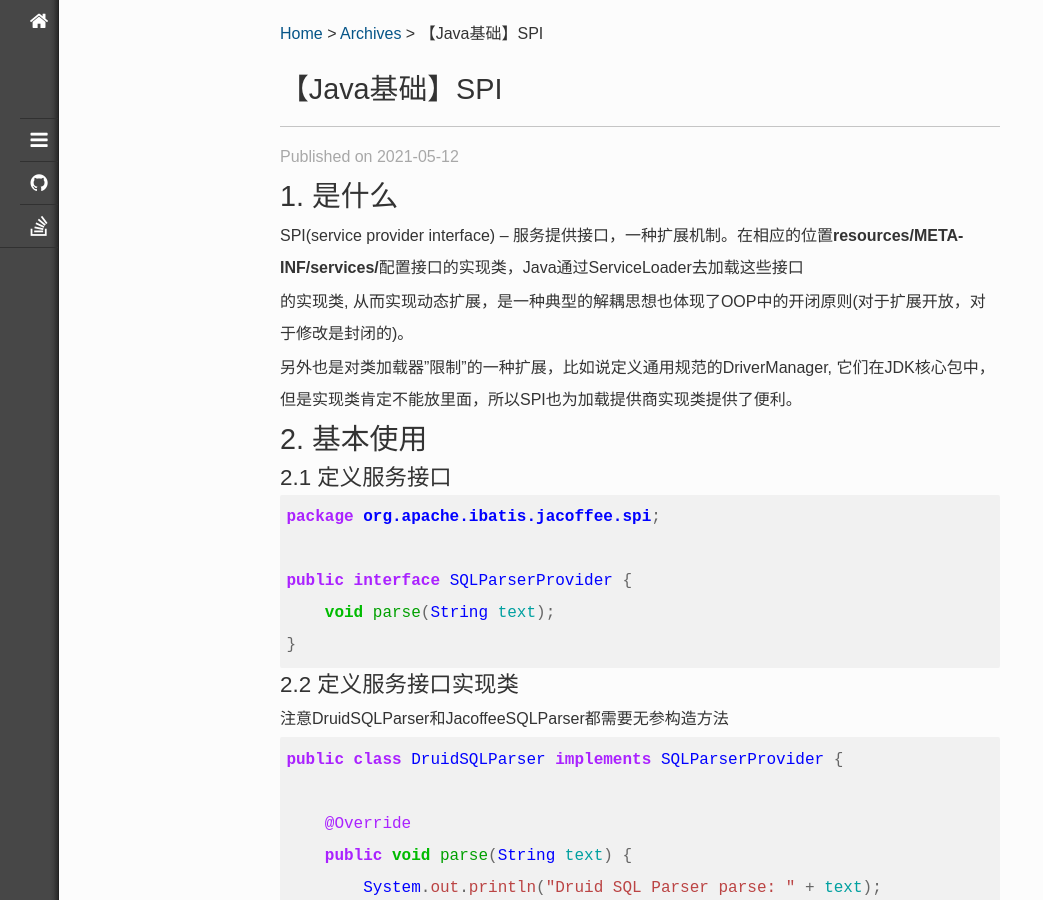
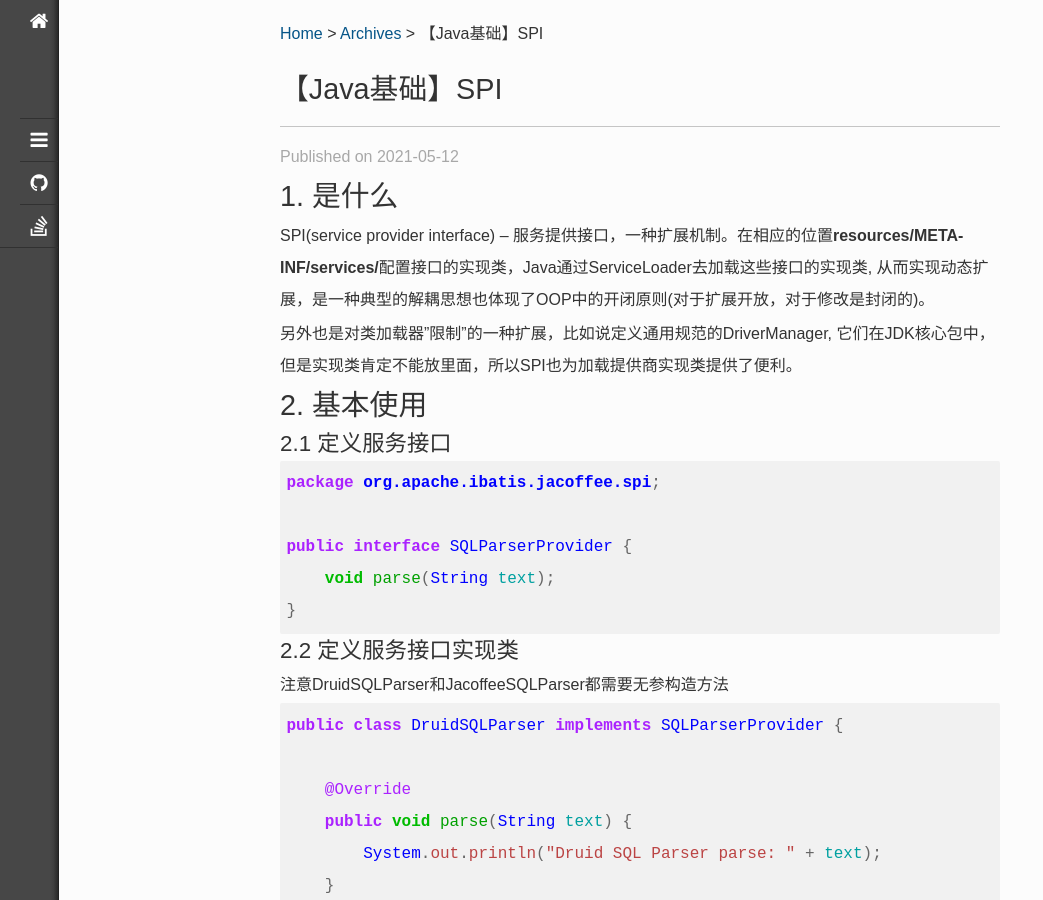
Before and after one commit to jacoffee/jacoffee.github.io, a Jekyll site: the page built from _posts/2021-05-12-java-basics-spi.md, in a window 1280 px wide and 900 px high. Shown: the whole window, without its empty margins (0-1043 px from the left). Built offline with Jekyll 4.4.1, drawn with Linux system fonts in a browser that asks for light colours; nearby versions of some CDN libraries; library files that are not in the unit come from our copies.

Commit message:
fix: blog update

```diff
--- a/_posts/2021-05-12-java-basics-spi.md
+++ b/_posts/2021-05-12-java-basics-spi.md
@@ -12,9 +12,7 @@ keywords: [类加载，SPI]
 
 # 1. 是什么
 
-SPI(service provider interface) -- 服务提供接口，一种扩展机制。在相应的位置**resources/META-INF/services/**配置接口的实现类，Java通过ServiceLoader去加载这些接口
-
-的实现类,  从而实现动态扩展，是一种典型的解耦思想也体现了OOP中的开闭原则(对于扩展开放，对于修改是封闭的)。
+SPI(service provider interface) -- 服务提供接口，一种扩展机制。在相应的位置**resources/META-INF/services/**配置接口的实现类，Java通过ServiceLoader去加载这些接口的实现类,  从而实现动态扩展，是一种典型的解耦思想也体现了OOP中的开闭原则(对于扩展开放，对于修改是封闭的)。
 
 另外也是对类加载器"限制"的一种扩展，比如说定义通用规范的DriverManager,  它们在JDK核心包中，但是实现类肯定不能放里面，所以SPI也为加载提供商实现类提供了便利。
 
```
